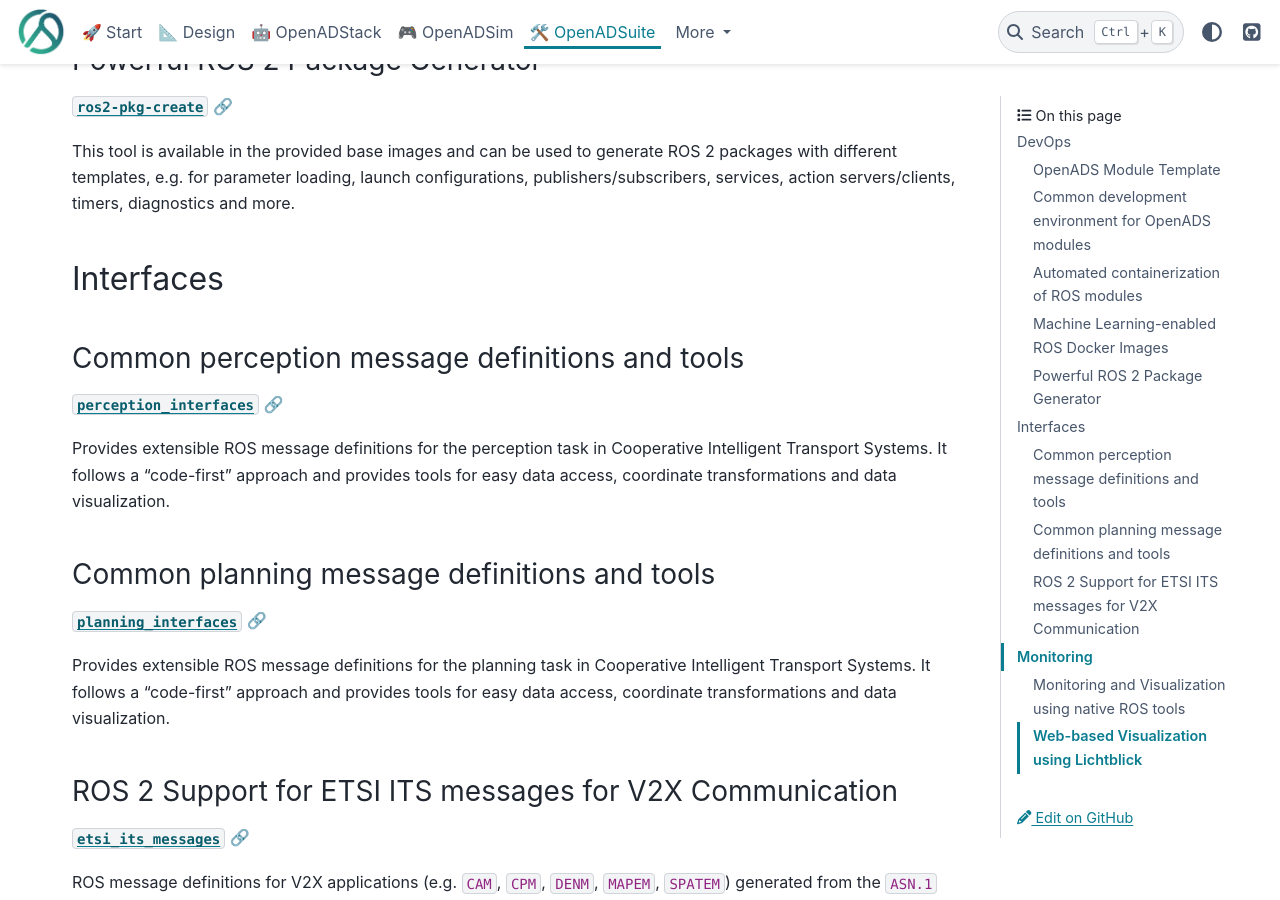
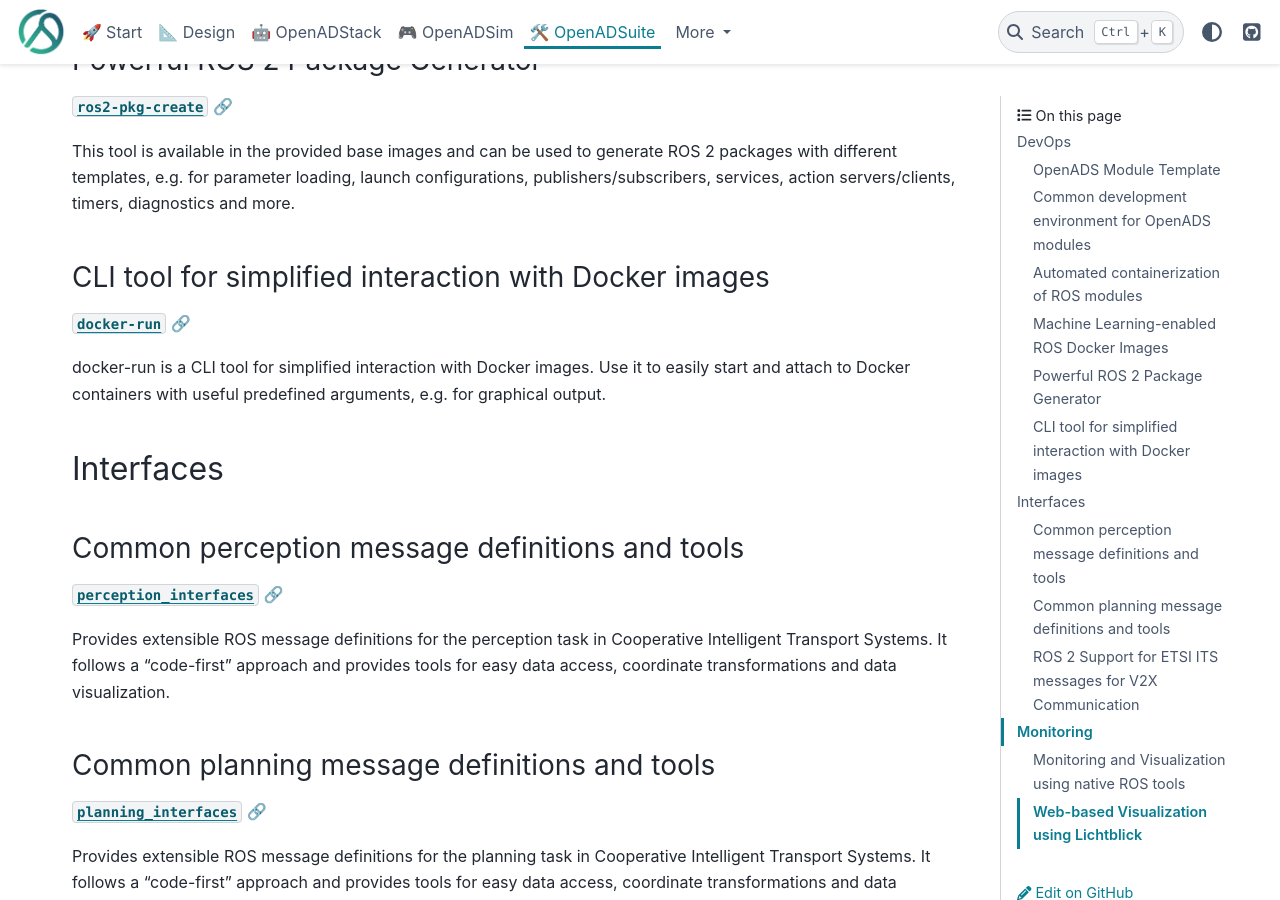
Before and after one commit to openads-project/openads-project.github.io, a Sphinx documentation site: the page built from docs/openadsuite/tools.md, in a window 1280 px wide and 900 px high, scrolled down 1235 px. Built offline with Sphinx 7.4.7 and the PyData theme 0.15.4, drawn with Linux system fonts in a browser that asks for light colours; pages that are not in the unit, such as notebooks, are missing from menus.

Commit message:
update openadsuite

```diff
--- a/docs/openadsuite/tools.md
+++ b/docs/openadsuite/tools.md
@@ -36,6 +36,12 @@
 
 This tool is available in the provided base images and can be used to generate ROS 2 packages with different templates, e.g. for parameter loading, launch configurations, publishers/subscribers, services, action servers/clients, timers, diagnostics and more.
 
+### CLI tool for simplified interaction with Docker images
+
+[`docker-run`](https://github.com/ika-rwth-aachen/docker-run) 🔗
+
+docker-run is a CLI tool for simplified interaction with Docker images. Use it to easily start and attach to Docker containers with useful predefined arguments, e.g. for graphical output.
+
 ## Interfaces
 
 ### Common perception message definitions and tools
```
Also changed, not shown: docs/openadsuite/analysis.md (+1 -1 lines), docs/openadsuite/releases.md (+1 -1 lines).
